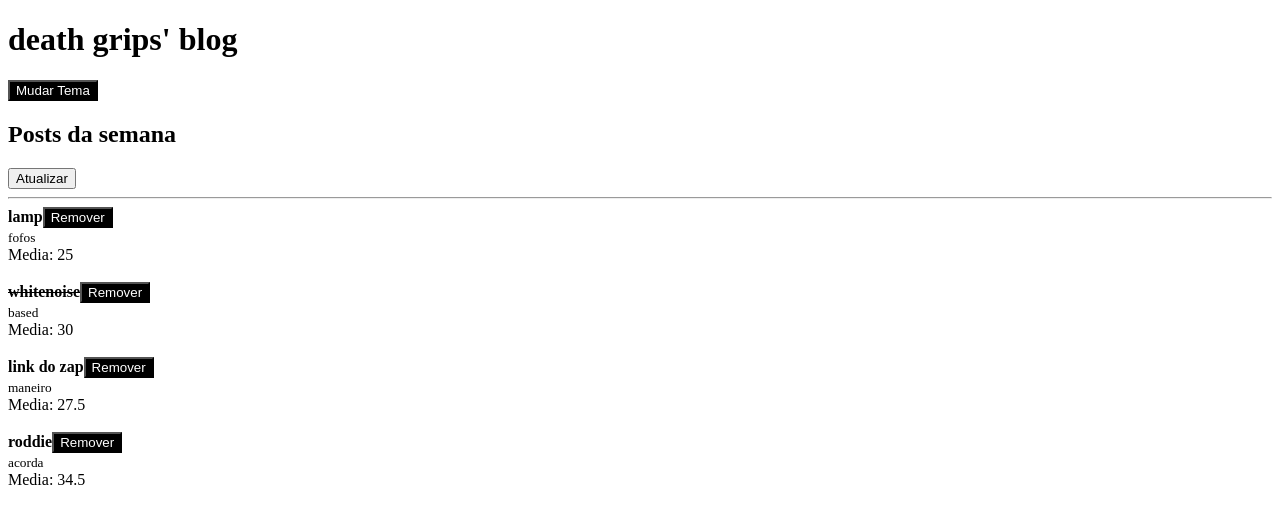
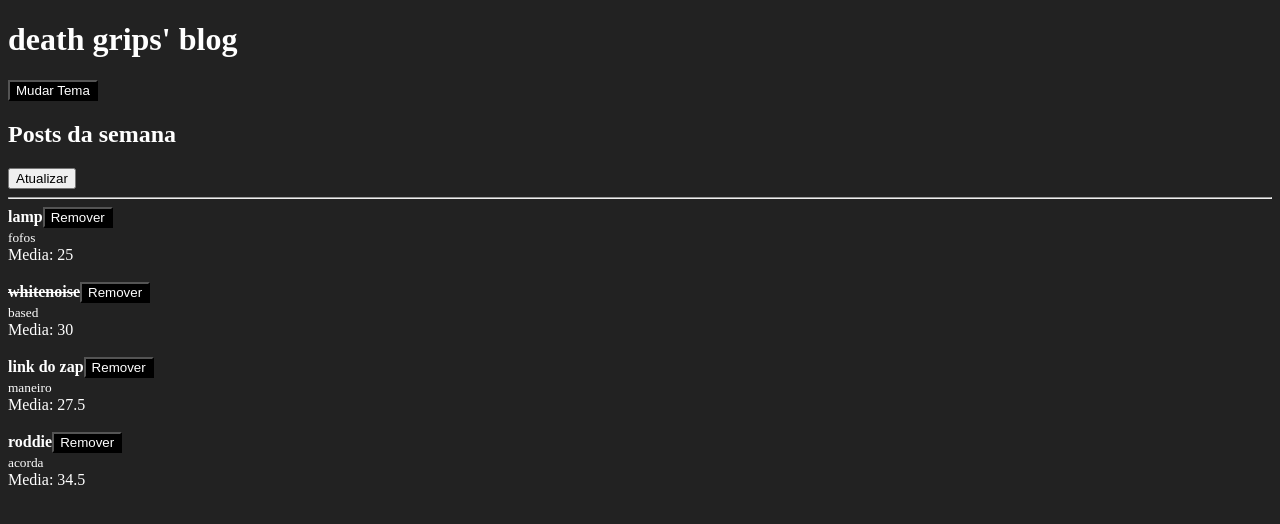
Before and after one commit to loonismos/fundamentos-react, a React app: page / in a window 1280 px wide. Shown: the top 524 px of the page. Built offline with nearby package versions, Linux system fonts and the light colour scheme.

Commit message:
trabalhando com arquivos css

```diff
--- a/package.json
+++ b/package.json
@@ -13,7 +13,9 @@
     "@babel/preset-react": "^7.18.6",
     "babel-loader": "^9.1.2",
     "clean-webpack-plugin": "^4.0.0",
+    "css-loader": "^6.7.3",
     "html-webpack-plugin": "^5.5.0",
+    "style-loader": "^3.3.1",
     "webpack": "^5.75.0",
     "webpack-cli": "^5.0.1",
     "webpack-dev-server": "^4.11.1"
--- a/src/Header.js
+++ b/src/Header.js
@@ -5,8 +5,6 @@
 import { ThemeContext } from "./ThemeContext";
 export default function Header(props) {
   const { onToggleTheme } = useContext(ThemeContext);
-
-
 
   return(
     <>
--- /dev/null
+++ b/src/index.css
@@ -0,0 +1,4 @@
+body {
+  background: #222;
+  color: #fff;
+}
--- a/src/index.js
+++ b/src/index.js
@@ -3,6 +3,8 @@
 
 import App from './App';
 
+import './index.css';
+
 ReactDOM.render(
     <App />,
     document.getElementById('root'),
--- a/webpack.config.js
+++ b/webpack.config.js
@@ -22,6 +22,10 @@
         exclude: /node_modules/,
         use: 'babel-loader',
       },
+      {
+        test: /\.css$/,
+        use: ['style-loader', 'css-loader']
+      },
     ],
   },
   devServer: {
```
Also changed, not shown: 1 other file (tests, documents, lock files or other folders).
